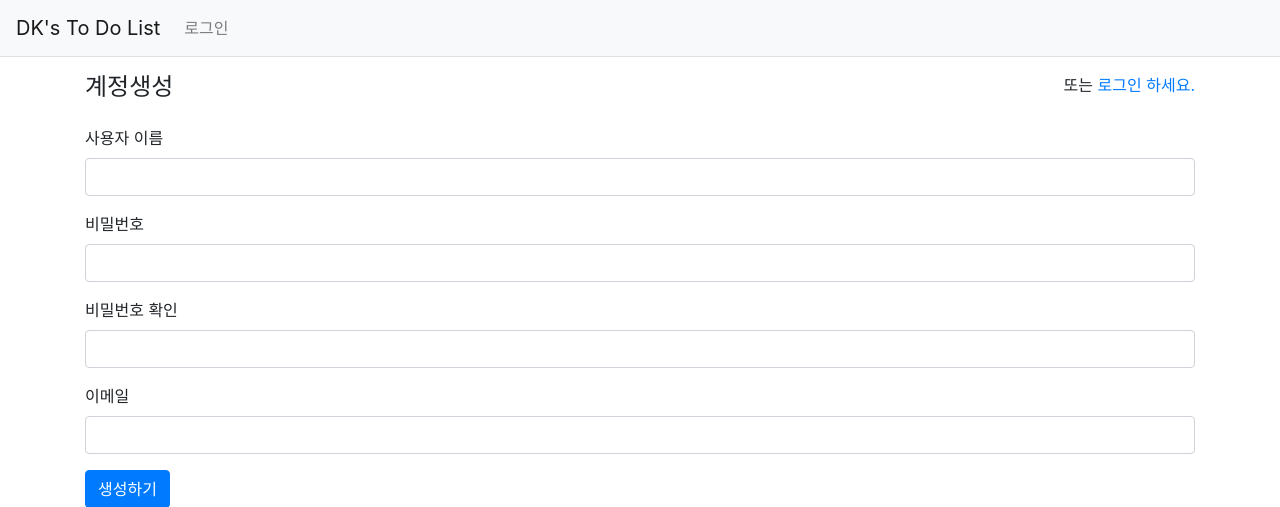
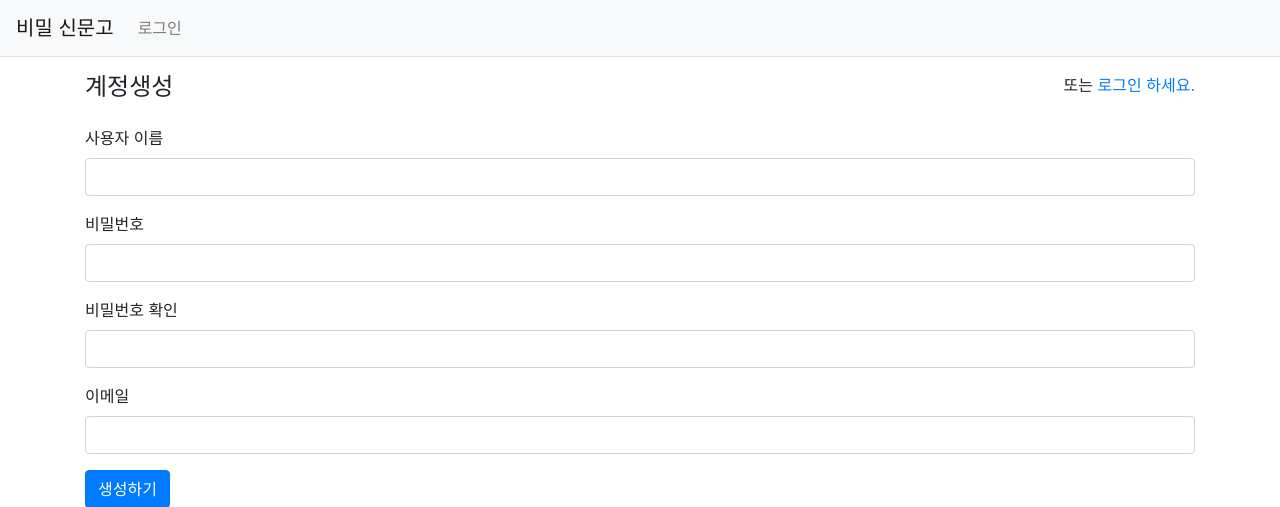
Before and after one commit to sdk1926/pybo, a Django app: page /common/signup/ in a window 1280 px wide. Shown: the top 507 px of the page. Run offline with Django 3.2, Linux system fonts and the light colour scheme; some libraries are stand-ins or nearby versions.

Commit message:
title 변경

```diff
--- a/templates/base.html
+++ b/templates/base.html
@@ -16,7 +16,7 @@
     />
     <!-- pybo CSS -->
     <link rel="stylesheet" type="text/css" href="{% static 'style.css' %}" />
-    <title>Dk's To Do List</title>
+    <title>비밀 신문고</title>
   </head>
   <body>
     {% include "navbar.html"%}
--- a/templates/navbar.html
+++ b/templates/navbar.html
@@ -1,6 +1,6 @@
 <!--내비게이션바-->
 <nav class="navbar navbar-expand-lg navbar-light bg-light border-bottom">
-  <a class="navbar-brand" href="{% url 'pybo:index' %}">DK's To Do List</a>
+  <a class="navbar-brand" href="{% url 'pybo:index' %}">비밀 신문고</a>
   <button
     class="navbar-toggler ml-auto"
     type="button"
```
